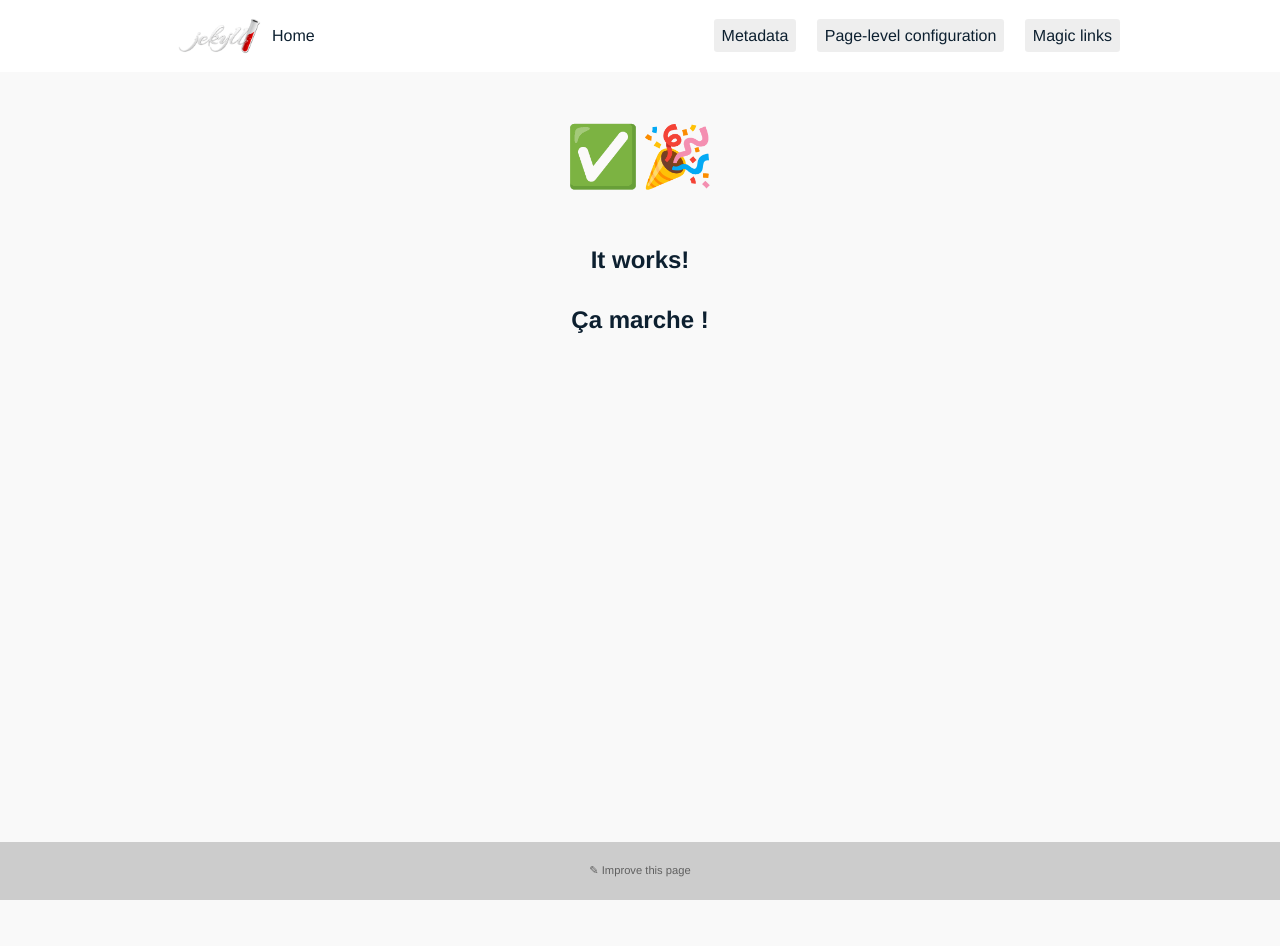
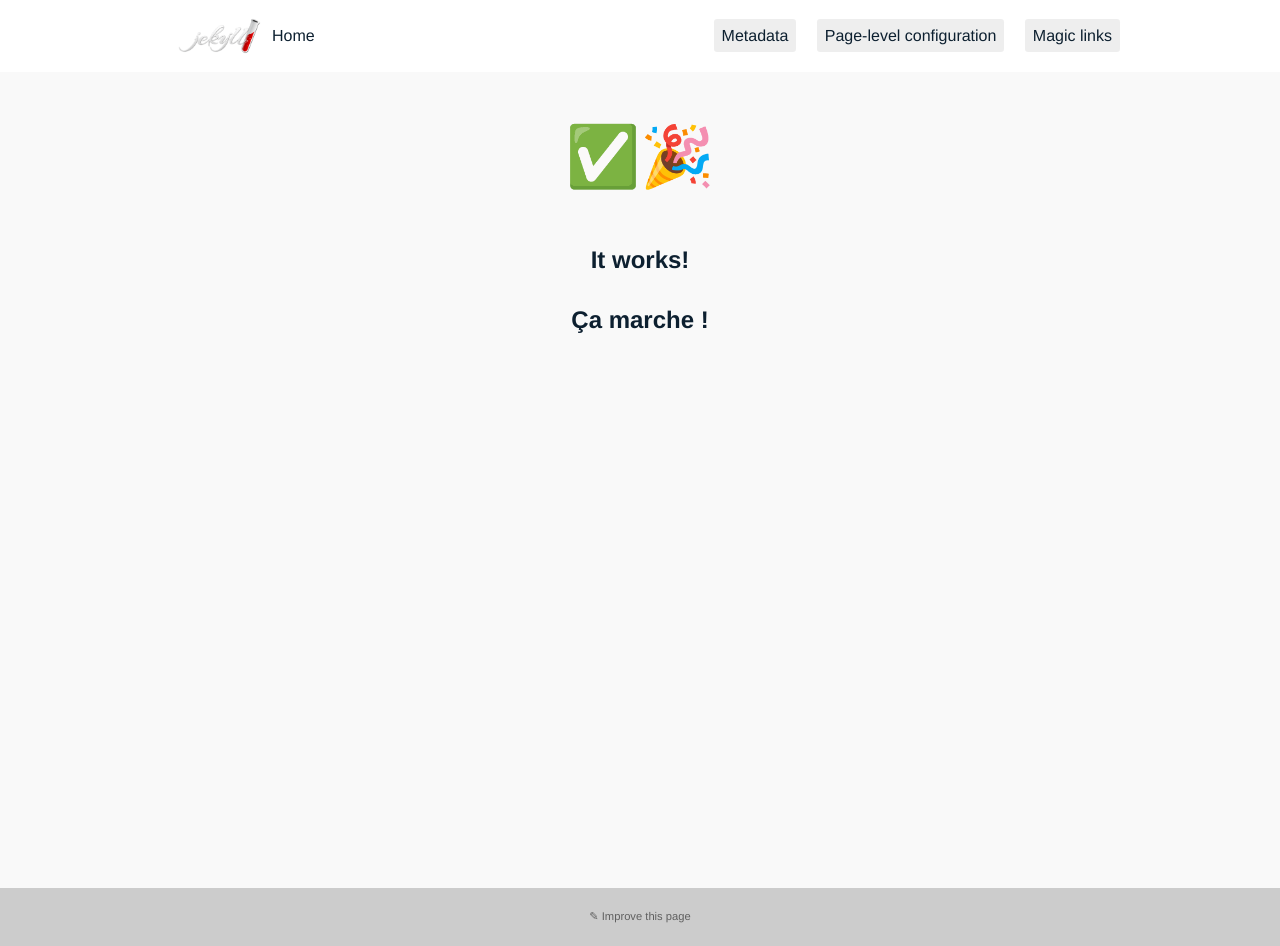
Before and after one commit to MattiSG/jekyll-template, a Jekyll site: the page built from _toplevel/0-index.md, in a window 1280 px wide. Built offline with Jekyll 4.4.1, drawn with Linux system fonts in a browser that asks for light colours; before the commit the page ends 900 px from its top, so only the background shows below that.

Commit message:
Ensure footer does not overlap main content

```diff
--- a/assets/css/global.css
+++ b/assets/css/global.css
@@ -10,6 +10,10 @@ body {
   margin: 0;
   line-height: 1.5;
   height: 100%;
+}
+
+main {
+  min-height: 80%;
 }
 
 h1, h2, h3, h4, h5, h6, th { font-weight: normal; }
@@ -48,7 +52,6 @@ footer {
   text-align: center;
   margin-top: 5em;
   bottom: 0;
-  position: absolute;
   width: 100%;
 }
 
```
